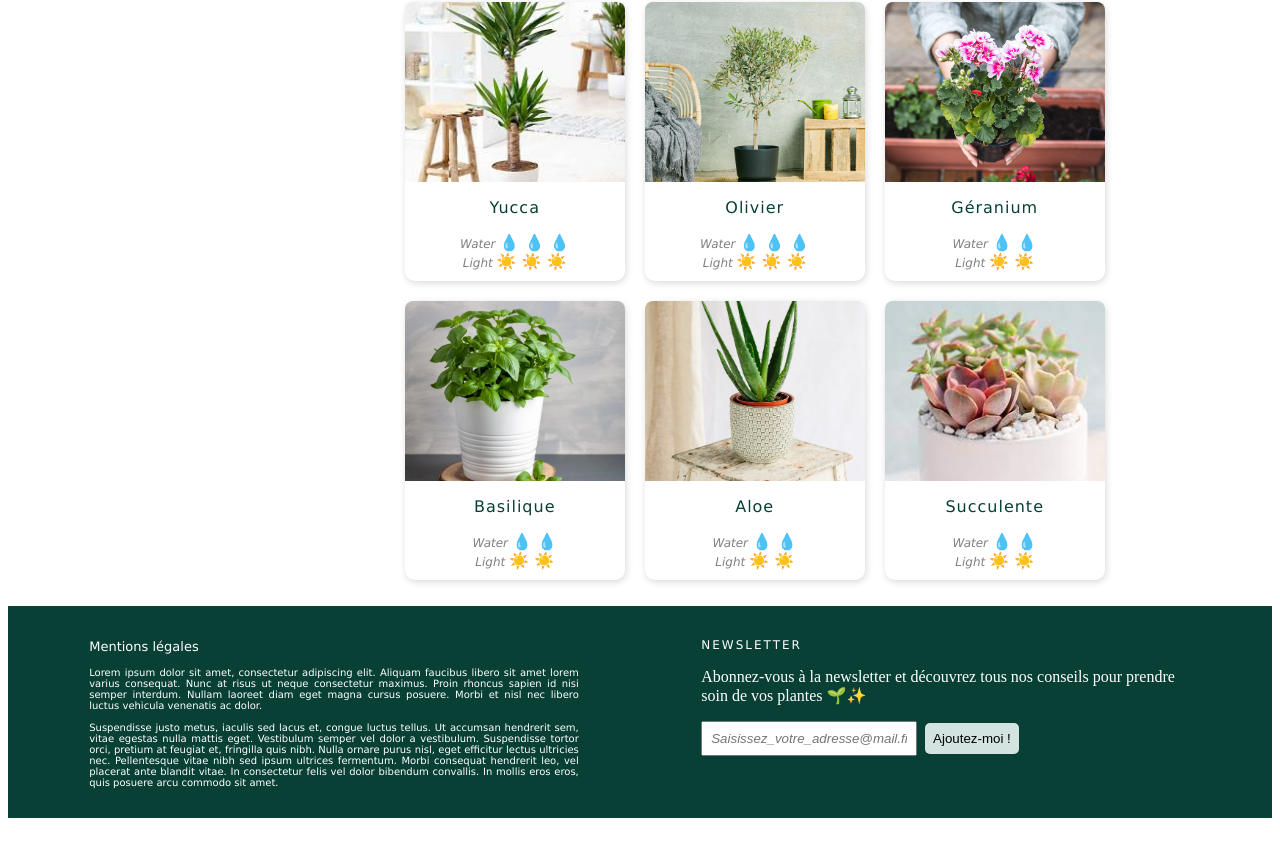
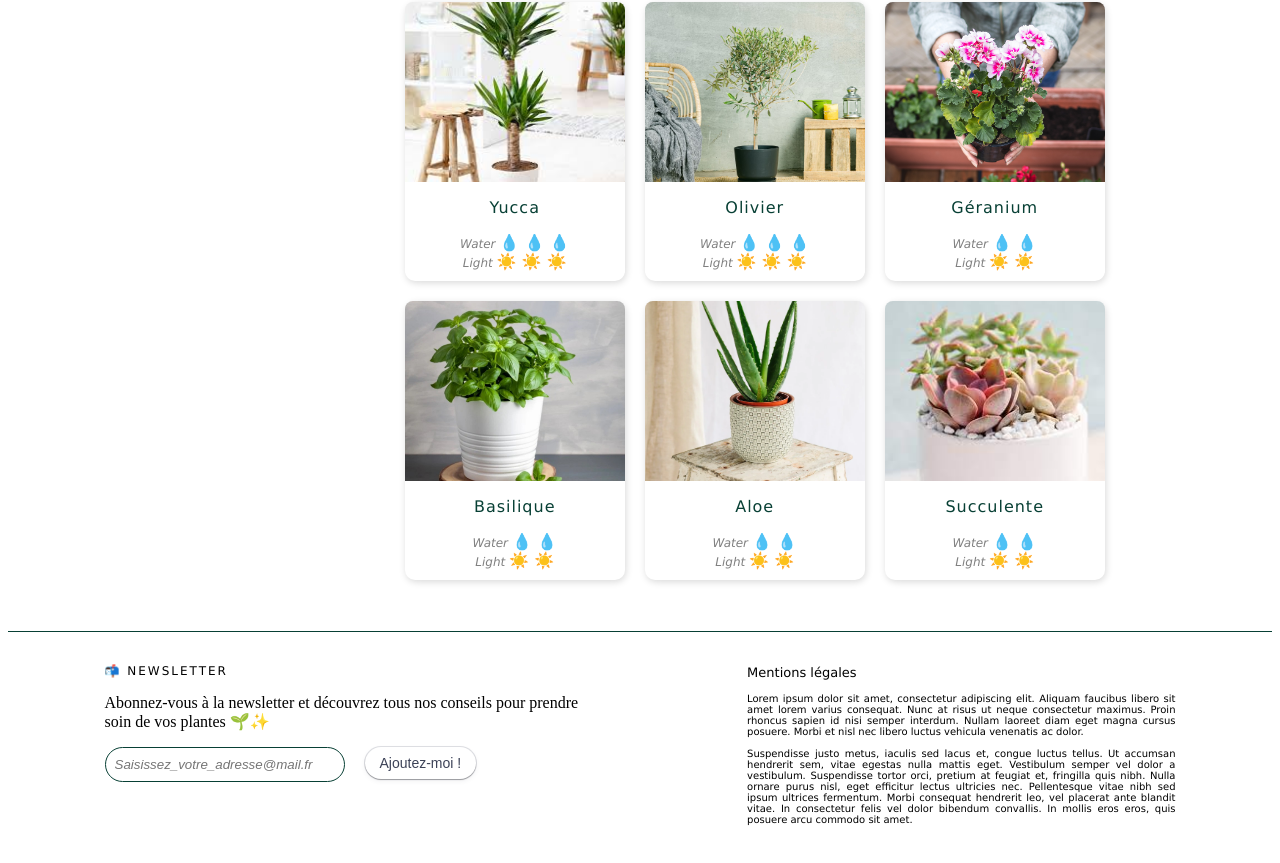
Before and after one commit to MandyTrl/PlantShop, a React (Create React App) app: page / in a window 1280 px wide. Shown: the part 998-1861 px from the top of the page. Before the commit the page ends 1824 px from the top, so only its background shows below. Built offline with nearby package versions, Linux system fonts and the light colour scheme.

Commit message:
check email + css

```diff
--- a/src/Components/Footer.js
+++ b/src/Components/Footer.js
@@ -2,9 +2,48 @@ import { useState } from 'react'
 
 function Footer() {
 	const [inputValue, setInputValue] = useState('')
+	const [error, setError] = useState('')
+
+	const handleMailError = (e) => {
+		if (!e.includes('@')) {
+			setError('L\'adresse e-mail doit contenir "@"')
+		} else {
+			setError('')
+		}
+	}
+
+	const add2Newsletter = () => {
+		if (!error)
+			alert(
+				`Votre adresse : ${inputValue} a bien été ajouté à notre carnet de plantofiles !`
+			)
+	}
 
 	return (
 		<footer>
+			<form>
+				<h3>📬 Newsletter</h3>
+				<p className="nl">
+					Abonnez-vous à la newsletter et découvrez tous nos conseils pour
+					prendre soin de vos plantes 🌱✨
+				</p>
+				<div className="form-container">
+					<label for="email"> Email </label>
+					<div className="mail">
+						<input
+							type="email"
+							name="email"
+							placeholder="Saisissez_votre_adresse@mail.fr"
+							onChange={(e) => setInputValue(e.target.value)}
+							onBlur={(e) => handleMailError(e.target.value)}
+						/>
+						{error && <p className="error-message">{error}</p>}
+					</div>
+
+					<button onClick={() => add2Newsletter()}>Ajoutez-moi !</button>
+				</div>
+			</form>
+
 			<div className="container-mention">
 				<p>Mentions légales</p>
 				<p className="mentions-legales">
@@ -24,28 +63,6 @@ function Footer() {
 					mollis eros eros, quis posuere arcu commodo sit amet.
 				</p>
 			</div>
-			<form>
-				<h3>Newsletter</h3>
-				<p className="nl">
-					Abonnez-vous à la newsletter et découvrez tous nos conseils pour
-					prendre soin de vos plantes 🌱✨
-				</p>
-				<label for="email"> Email </label>
-				<input
-					type="email"
-					name="email"
-					placeholder="Saisissez_votre_adresse@mail.fr"
-					onChange={(e) => setInputValue(e.target.value)}
-				/>
-				<button
-					onClick={() =>
-						alert(
-							`Votre adresse : ${inputValue} a bien été ajouté à notre carnet de plantofiles !`
-						)
-					}>
-					Ajoutez-moi !
-				</button>
-			</form>
 		</footer>
 	)
 }
--- a/src/ressources/App.css
+++ b/src/ressources/App.css
@@ -22,9 +22,9 @@ footer {
 	display: flex;
 	align-items: start;
 	justify-content: space-around;
-	background-color: #084035;
-	color: white;
+	border-top: #084035 1px solid;
 	padding: 20px;
+	margin-top: 25px;
 	font-size: 13px;
 }
 
@@ -41,18 +41,39 @@ input::placeholder {
 }
 
 input {
-	padding: 8px;
-	width: 40%;
-	margin-right: 8px;
+	padding: 9px;
+	width: 220px;
+	border-radius: 25px;
+	border: #084035 1px solid;
+	outline: none;
+}
+
+input:focus {
+	outline: 2px solid #d3e3df;
+	outline-offset: 1px;
 }
 
 button {
-	width: fit-content;
-	border-radius: 5px;
+	border: 0;
+	outline: 0;
+	cursor: pointer;
+	color: rgb(60, 66, 87);
+	background-color: rgb(255, 255, 255);
+	margin-left: 20px;
+	box-shadow: rgb(0 0 0 / 0%) 0px 0px 0px 0px, rgb(0 0 0 / 0%) 0px 0px 0px 0px,
+		rgba(0, 0, 0, 0.288) 0px 1px 1px 0px, rgb(60 66 87 / 16%) 0px 0px 0px 1px,
+		rgb(0 0 0 / 0%) 0px 0px 0px 0px, rgb(0 0 0 / 0%) 0px 0px 0px 0px,
+		rgb(60 66 87 / 8%) 0px 2px 5px 0px;
+	border-radius: 25px;
+	font-size: 14px;
+	font-weight: 500;
+	padding: 8px 15px;
+	min-height: 28px;
+	transition: background-color 0.24s, box-shadow 0.24s;
+}
+
+button:hover {
 	background-color: #d3e3df;
-	border: none;
-	padding: 8px;
-	cursor: pointer;
 }
 
 .main {
@@ -172,7 +193,7 @@ ul {
 }
 
 .container-mention {
-	width: 40%;
+	width: 35%;
 }
 
 .mentions-legales {
@@ -189,3 +210,16 @@ form h3 {
 	padding-left: 0px;
 	letter-spacing: 2px;
 }
+
+.error-message {
+	color: rgb(220, 7, 7);
+	font-weight: 600;
+	font-size: 10px;
+	padding-left: 5px;
+}
+
+.form-container {
+	display: flex;
+	justify-content: start;
+	align-items: start;
+}
```
